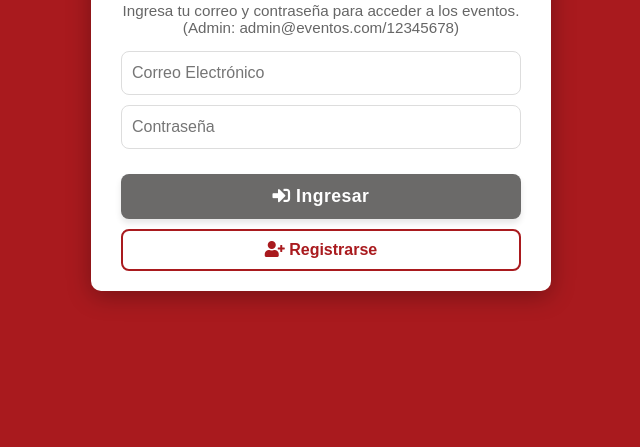
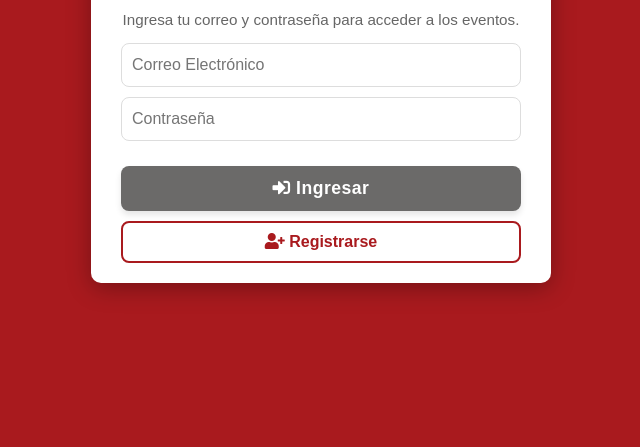
Before and after one commit to Jbello18/PROYECTO-AW, a plain HTML site: page index.html in a window 1280 px wide. Shown: the part 373-820 px from the top of the page, without its empty margins (319-959 px from the left). Drawn offline with Linux system fonts and the light colour scheme.

Commit message:
actualizacion

```diff
--- a/index.html
+++ b/index.html
@@ -13,7 +13,7 @@
             <img src="logo-uleam.png" alt="Logo ULEAM" class="login-logo-img" onerror="this.onerror=null; this.src='https://placehold.co/170x100/A91A1E/ffffff?text=ULEAM';">
 
             <h2 id="titulo-login"><i class="fas fa-lock"></i> Iniciar Sesión</h2>
-            <p class="descripcion-form">Ingresa tu correo y contraseña para acceder a los eventos. (Admin: admin@eventos.com/12345678)</p>
+            <p class="descripcion-form">Ingresa tu correo y contraseña para acceder a los eventos.</p>
 
             <form id="login-form">
                 <input type="email" id="email" placeholder="Correo Electrónico" required>
```
